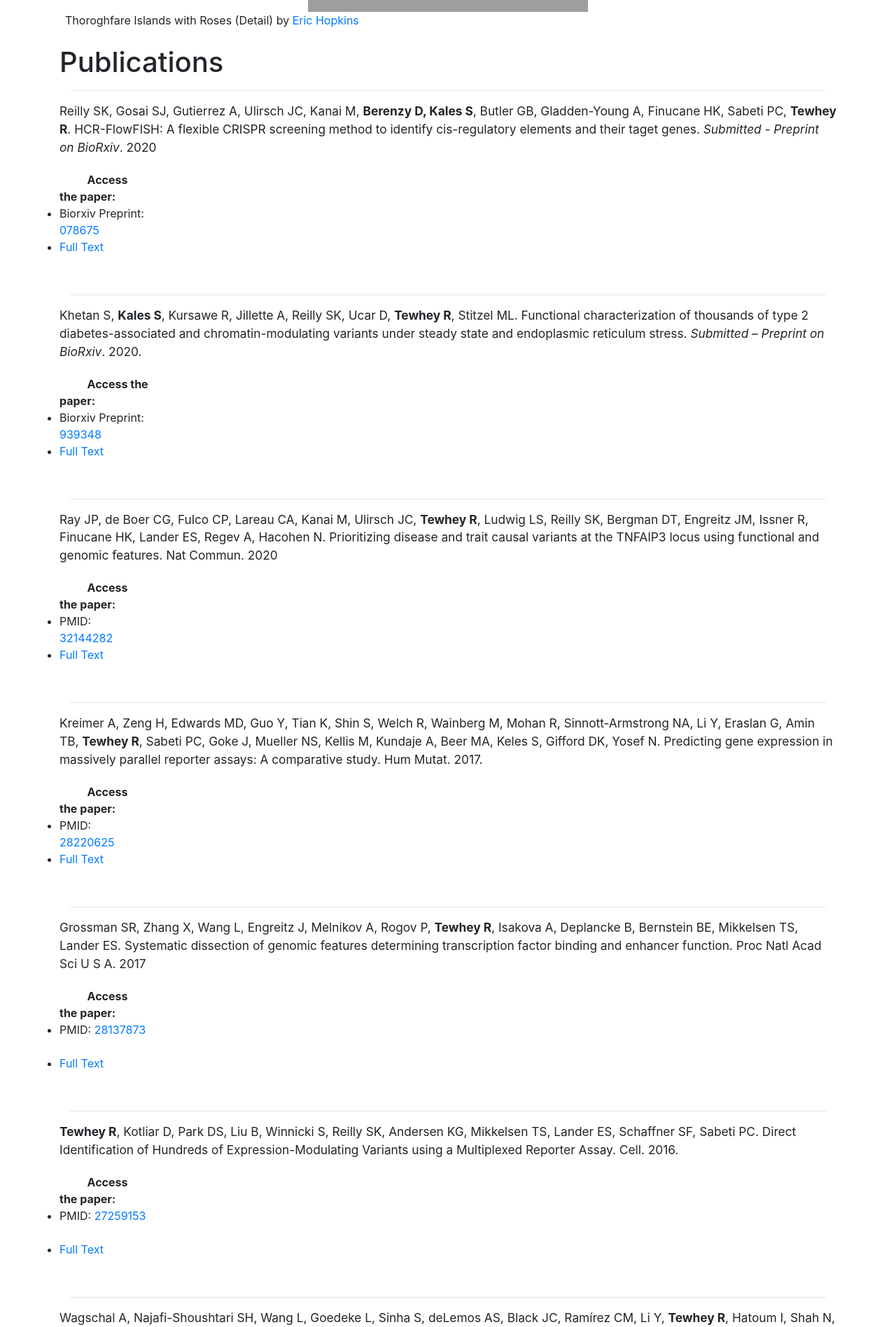
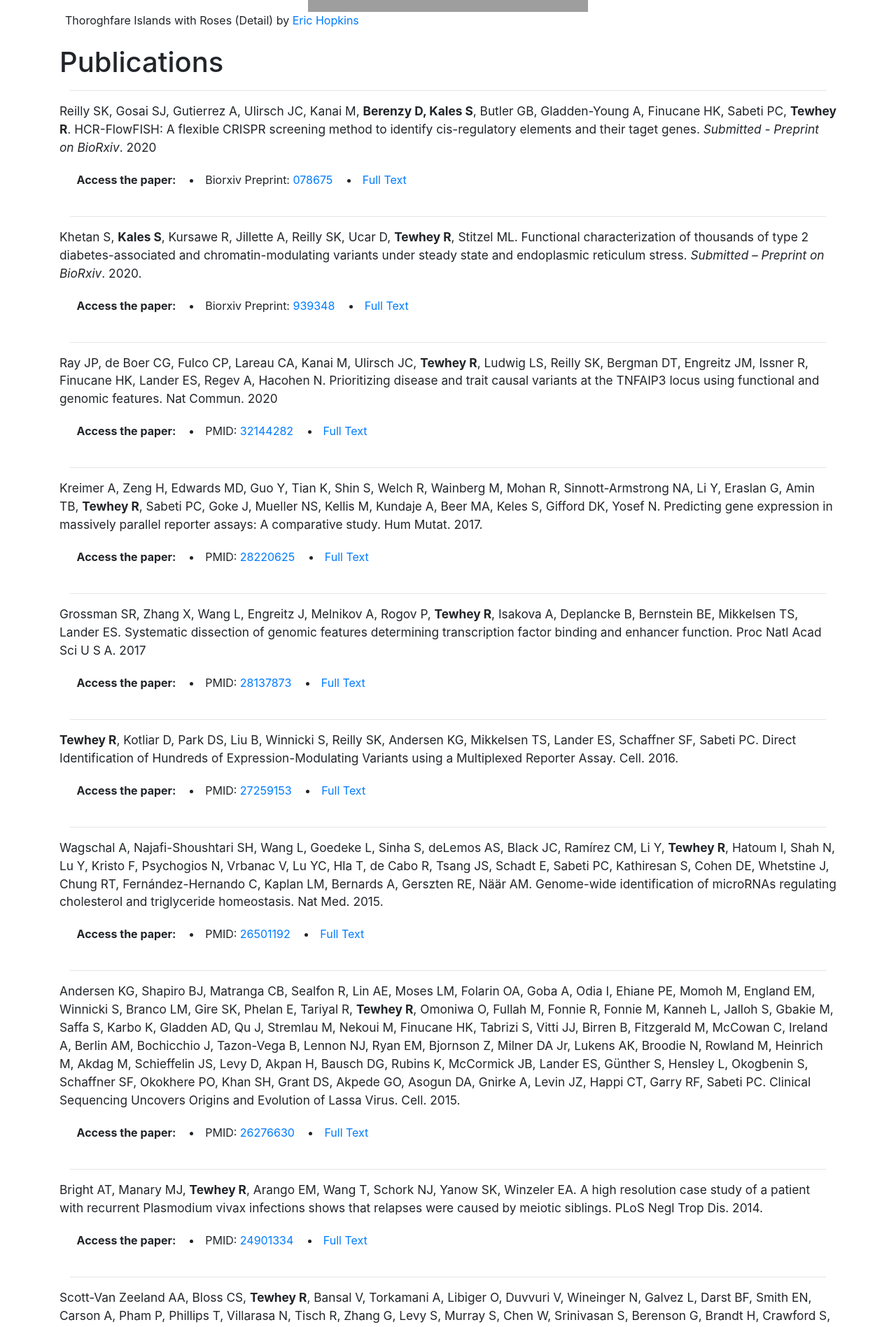
Before and after one commit to tewhey-lab/tewhey-lab.github.io, a Jekyll site: the page built from publications/index.html, in a window 1280 px wide. Shown: the part 359-2256 px from the top of the page at 70% size. Built offline with Jekyll 4.4.1, drawn with Linux system fonts in a browser that asks for light colours; nearby versions of some CDN libraries; comment, search, counter and statistics services are not loaded; grey boxes are pictures that could not be loaded.

Commit message:
Update index.html

```diff
--- a/publications/index.html
+++ b/publications/index.html
@@ -18,7 +18,6 @@ group: publications
 <div class="row" style="padding-top: 10px; margin-top: -10px;" id="{{publication.pmid}}">
 <div style="font-size: 108% !important;">{{ publication.citation | markdownify }}</div>
 <div class="row" style="padding-top: 5px; margin-top: - 5px;">
-  <ul class="col-md-8">
 			<strong> &emsp; &emsp; Access the paper: &emsp; </strong>
 			<!--PMID-->
 			{% if publication.pmid %}
@@ -75,7 +74,6 @@ group: publications
 			</li>
 			{% endif %}
 
-      </ul>
       </div>
 </div> <br>
 {% endfor %}
```
